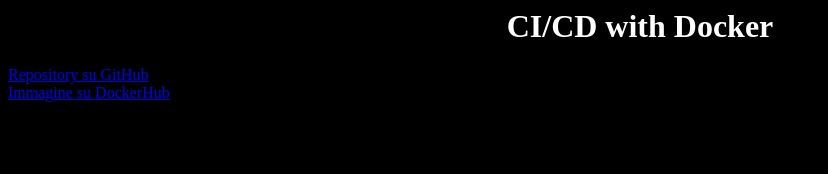
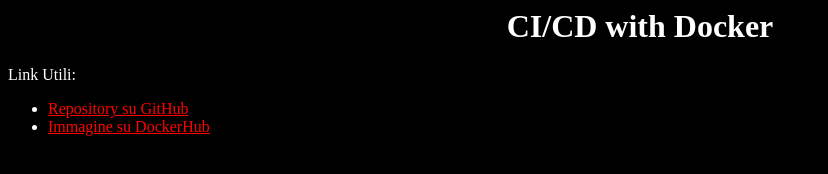
Before and after one commit to SaroDiquattro/CI-CD-with-Docker, a plain HTML site: page repository/index.html in a window 1280 px wide. Shown: the whole page, without its empty margins (0-828 px from the left). Drawn offline with Linux system fonts and the light colour scheme.

Commit message:
modified:   repository/index.html

```diff
--- a/repository/index.html
+++ b/repository/index.html
@@ -1,8 +1,10 @@
 <h1><center>CI/CD with Docker</center></h1>
 
-<body bgcolor="black" text="white">
-        <p>
-                <a href = https://github.com/SaroDiquattro/CI-CD-with-Docker>Repository su GitHub</a><br>
-                <a href = https://hub.docker.com/repository/docker/sarodiquattro/dockercicd/general>Immagine su DockerHub</a>
+<body bgcolor="black" text="white" link="red" vlink="green">
+        <p>Link Utili:
+                <ul>
+                        <li><a href = https://github.com/SaroDiquattro/CI-CD-with-Docker>Repository su GitHub</a><br>
+                        <li><a href = https://hub.docker.com/repository/docker/sarodiquattro/dockercicd/general>Immagine su DockerHub</a>
+                </ul>
         </p>
 </body>
```
